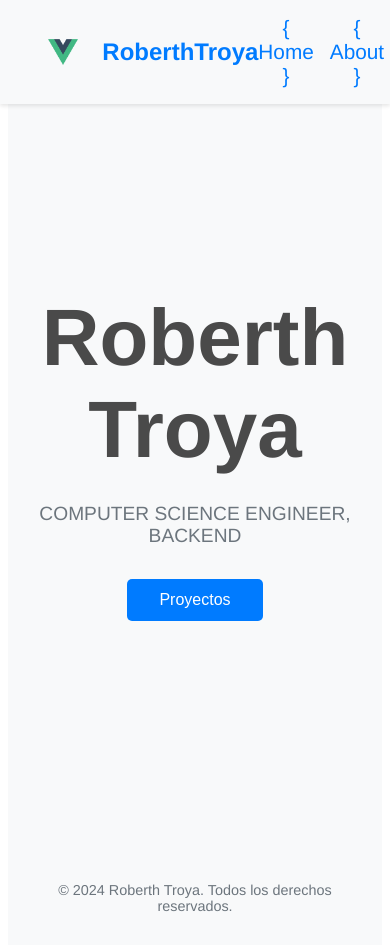
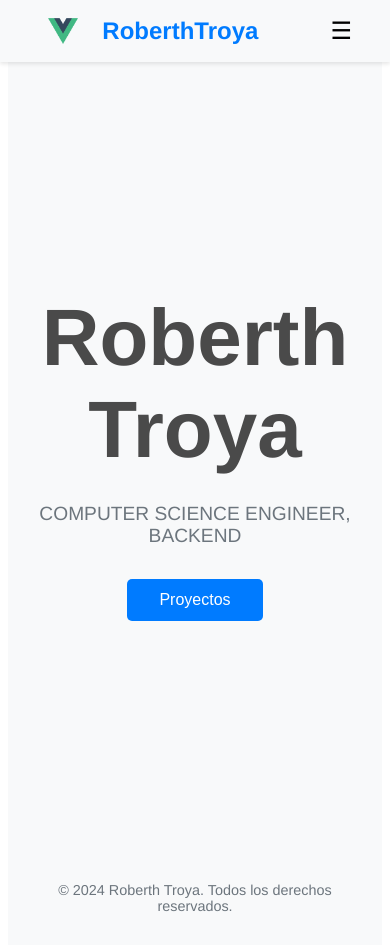
Before and after one commit to CoilBetrox/portafolio-rdtr, a Vue app: page /#/ in a window 390 px wide. Shown: the top 950 px of the page. Built offline with nearby package versions, Linux system fonts and the light colour scheme.

Commit message:
styles responsive NavbarComp

```diff
--- a/src/components/NavbarComp.vue
+++ b/src/components/NavbarComp.vue
@@ -5,8 +5,9 @@
                 <img src="@/assets/logo.png" alt="Logo" />
                 <span class="name-inicio">RoberthTroya</span>
             </router-link>
+            <button class="menu-toggle" @click="toggleMenu" aria-label="Toggle menu">☰</button>
         </div>
-        <div class="navbar-menu">
+        <div class="navbar-menu" :class="{ 'is-active': isMenuActive }">
             <router-link to="/" class="navbar-item">{ Home }</router-link>
             <router-link to="/about" class="navbar-item">{ About }</router-link>
             <router-link to="/projects" class="navbar-item">{ Projects }</router-link>
@@ -17,7 +18,17 @@
 
 <script>
 export default {
-    name: 'NavBar'
+    name: 'NavbarComp',
+    data() {
+        return {
+            isMenuActive: false
+        }
+    },
+    methods: {
+        toggleMenu() {
+            this.isMenuActive = !this.isMenuActive
+        }
+    }
 }
 </script>
 
@@ -44,6 +55,7 @@ export default {
 .navbar-brand {
     display: flex;
     align-items: center;
+    justify-content: space-between;
     margin-left: 5%;
 }
 
@@ -59,6 +71,14 @@ export default {
     width: 30px;
     height: 30px;
     margin-right: 0.5rem;
+}
+
+.menu-toggle {
+  display: none;
+  background: none;
+  border: none;
+  font-size: 1.5rem;
+  cursor: pointer;
 }
 
 .navbar-menu {
@@ -77,4 +97,30 @@ export default {
 .navbar-item:hover {
     text-decoration: underline;
 }
+
+@media (max-width: 820px) {
+  .menu-toggle {
+    display: block;
+  }
+
+  .navbar-menu {
+    display: none;
+    flex-direction: column;
+    position: absolute;
+    top: 100%;
+    left: 0;
+    right: 0;
+    background-color: #f8f9fa;
+    padding: 1rem;
+    box-shadow: 0 2px 4px rgba(0,0,0,0.1);
+  }
+
+  .navbar-menu.is-active {
+    display: flex;
+  }
+
+  .navbar-brand {
+    width: 100%;
+  }
+}
 </style>
```
